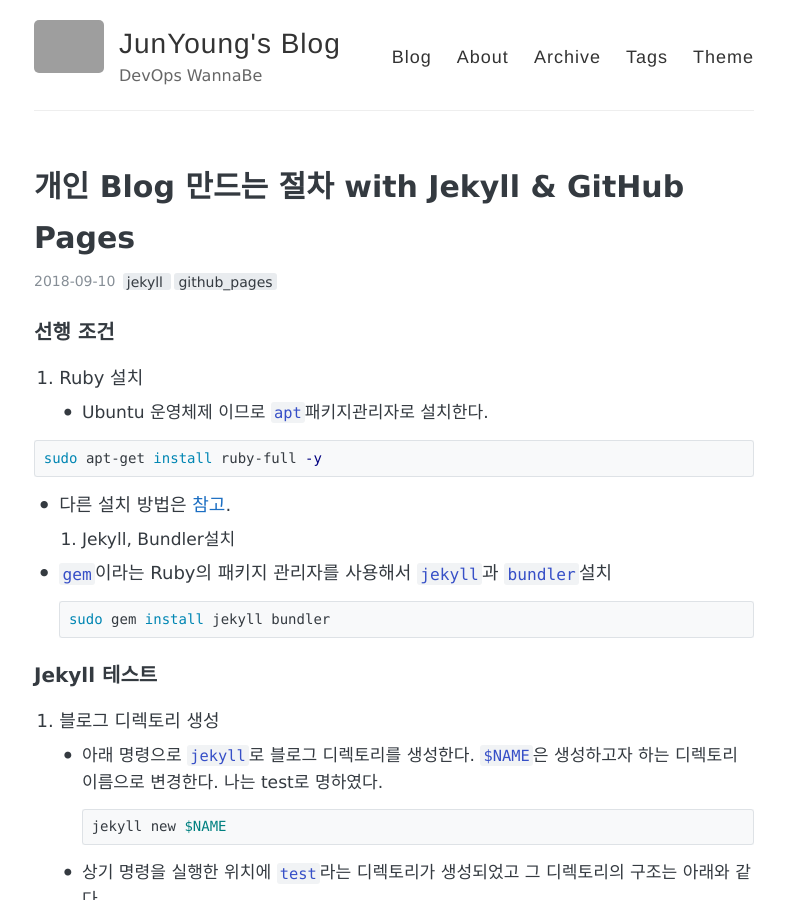
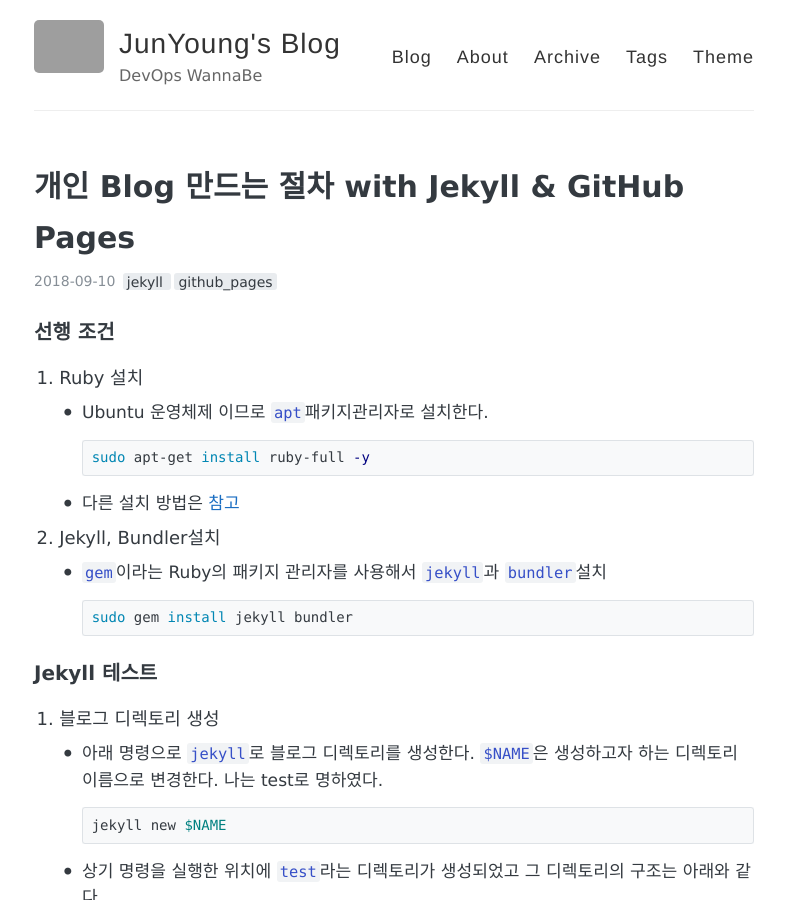
Before and after one commit to cjy-tech/cjy-tech.github.io, a Jekyll site: the page built from _posts/2018-09-10-make-blog-with-jekyll-and-github_pages.md, in a window 1280 px wide and 900 px high. Shown: the whole window, without its empty margins (246-1031 px from the left). Built offline with Jekyll 4.4.1, drawn with Linux system fonts in a browser that asks for light colours; comment, search, counter and statistics services are not loaded; grey boxes are pictures that could not be loaded.

````diff
--- a/_posts/2018-09-10-make-blog-with-jekyll-and-github_pages.md
+++ b/_posts/2018-09-10-make-blog-with-jekyll-and-github_pages.md
@@ -10,11 +10,10 @@ tags:
 
 1. Ruby 설치
   * Ubuntu 운영체제 이므로 `apt`패키지관리자로 설치한다.
-
 ```bash
 sudo apt-get install ruby-full -y
 ```
-  * 다른 설치 방법은 [참고](https://www.ruby-lang.org/ko/documentation/installation/).
+  * 다른 설치 방법은 [참고](https://www.ruby-lang.org/ko/documentation/installation/)
 2. Jekyll, Bundler설치
   * `gem`이라는 Ruby의 패키지 관리자를 사용해서 `jekyll`과 `bundler`설치
 ```bash
````
